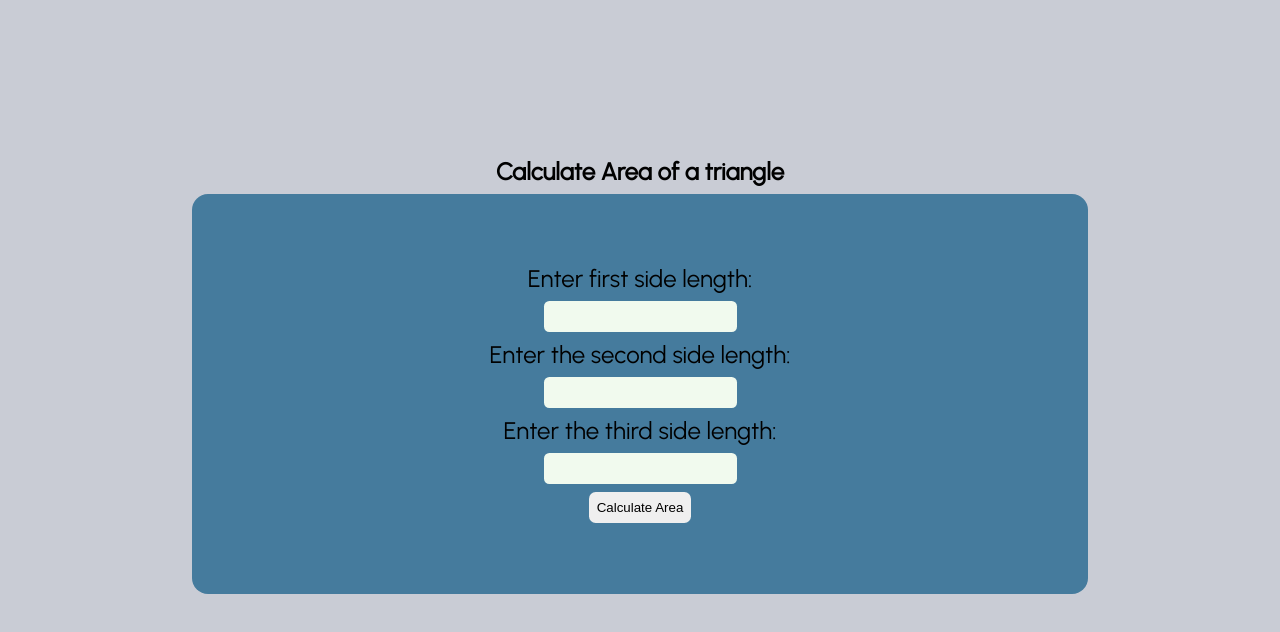
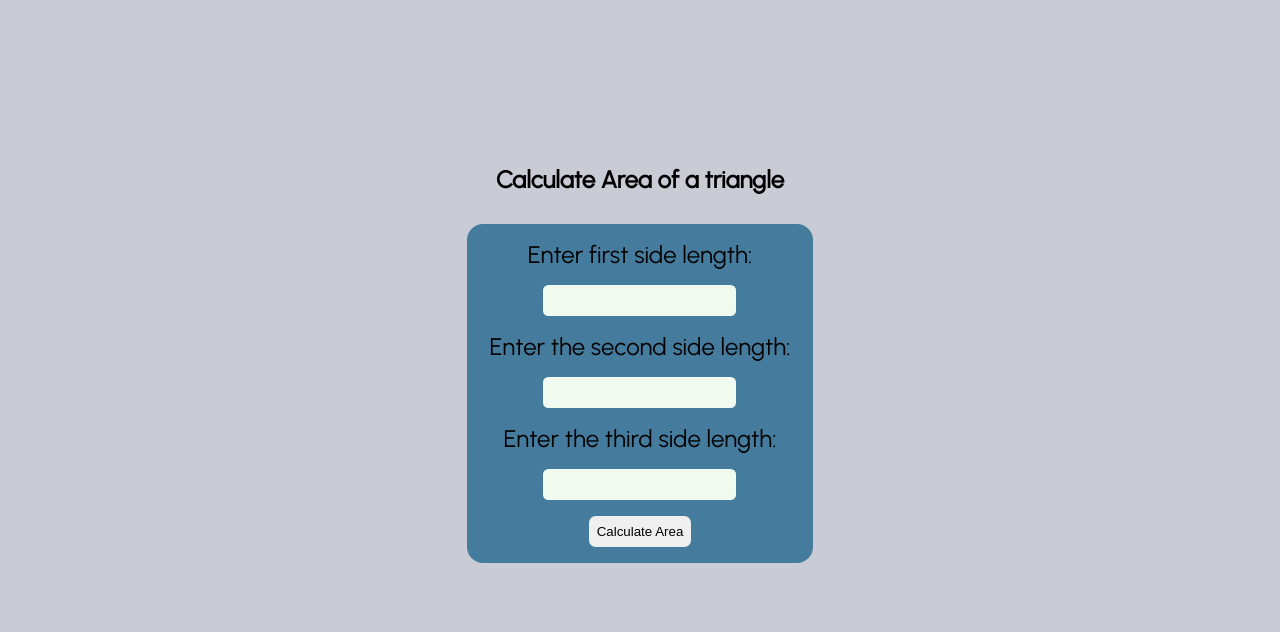
Before and after one commit to Rutwik87/fun-with-triangles, a plain HTML site: page pages/area.html in a window 1280 px wide. Shown: the part 106-738 px from the top of the page. Drawn offline with Linux system fonts and the light colour scheme.

Commit message:
fixed form container size issue

```diff
--- a/styles/area.css
+++ b/styles/area.css
@@ -74,16 +74,18 @@ li{
 }
 
 form {
-    height: 50%;
-    width: 70%;
     display: flex;
     justify-content: center;
     align-items: center;
     flex-direction: column;
+    gap: 1em;
+    margin: 1.4em;
+    padding: 1em 1.4em;
+    text-align: center;
     background-color: #457b9d;
-    border-radius: 1rem;
-    gap: 0.5rem;
+    border-radius: 1em;
 }
+
 
 form label {
     font-size: 1.5rem;
--- a/styles/hypotenuse.css
+++ b/styles/hypotenuse.css
@@ -74,15 +74,16 @@ li{
 }
 
 form {
-    height: 50%;
-    width: 50%;
     display: flex;
     justify-content: center;
     align-items: center;
     flex-direction: column;
+    gap: 1em;
+    margin: 1.4em;
+    padding: 1em 1.4em;
+    text-align: center;
     background-color: #457b9d;
-    border-radius: 1rem;
-    gap: 0.5rem;
+    border-radius: 1em;
 }
 
 form label {
--- a/styles/triangles.css
+++ b/styles/triangles.css
@@ -82,7 +82,6 @@ li{
     text-align: center;
     background-color: #457b9d;
     border-radius: 1em;
-    color: #03071e;
 }
 
 form label{
```
Lines whose indentation alone changed are shown as unchanged.
